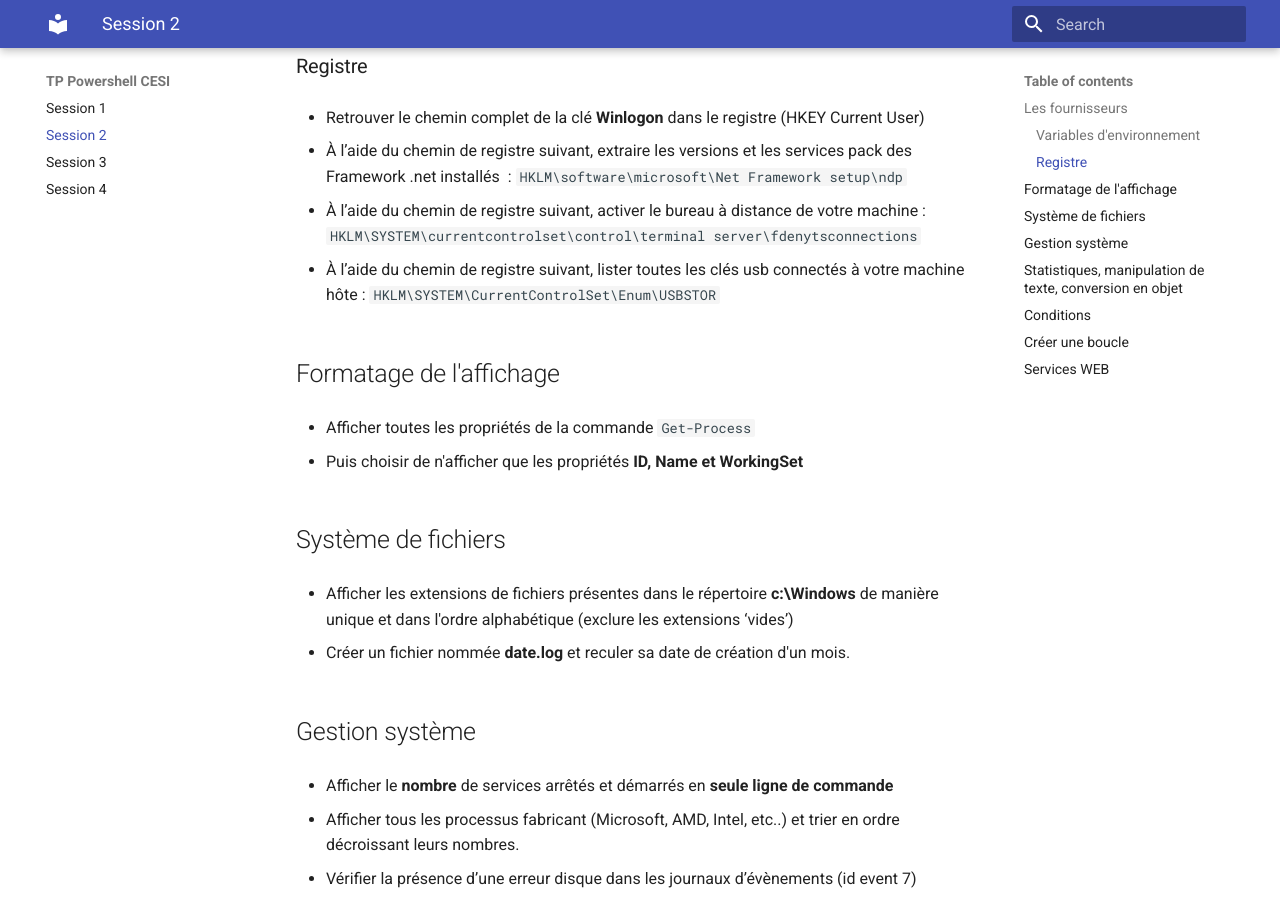
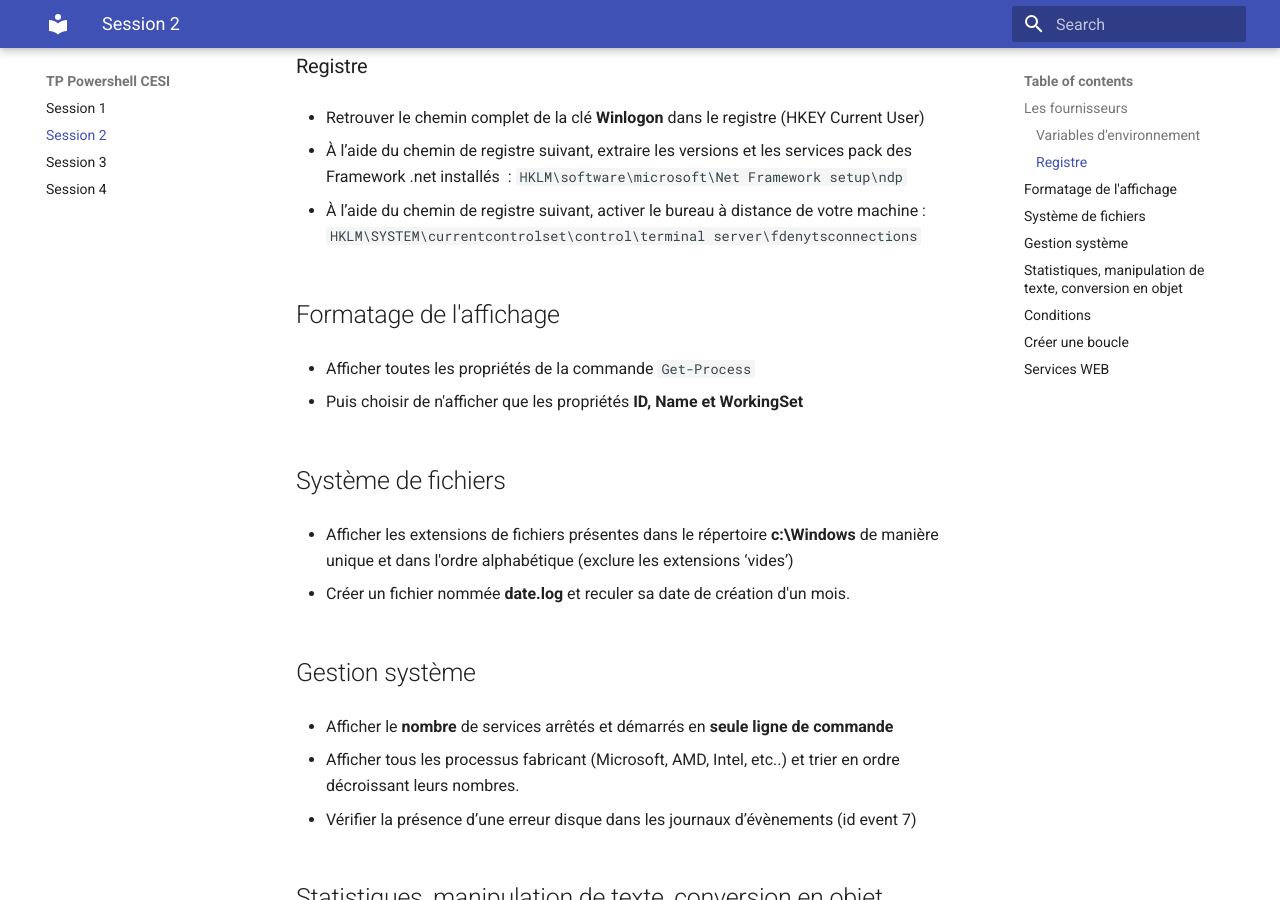
Before and after one commit to BDEN-sys/tpps, an MkDocs documentation site: the page built from docs/Session2.md, in a window 1280 px wide and 900 px high, scrolled down 333 px. Built offline with MkDocs 1.6.1 and Material for MkDocs 9.7.7, drawn with Linux system fonts in a browser that asks for light colours.

Commit message:
Update Session2.md
Suppression question registre USBSTOR

````diff
--- a/docs/Session2.md
+++ b/docs/Session2.md
@@ -16,8 +16,6 @@
 ```HKLM\software\microsoft\Net Framework setup\ndp```
 
 * À l’aide du chemin de registre suivant, activer le bureau à distance de votre machine : ```HKLM\SYSTEM\currentcontrolset\control\terminal server\fdenytsconnections```
-
-* À l’aide du chemin de registre suivant, lister toutes les clés usb connectés à votre machine hôte : ```HKLM\SYSTEM\CurrentControlSet\Enum\USBSTOR```
 
 ## Formatage de l'affichage
 
````
